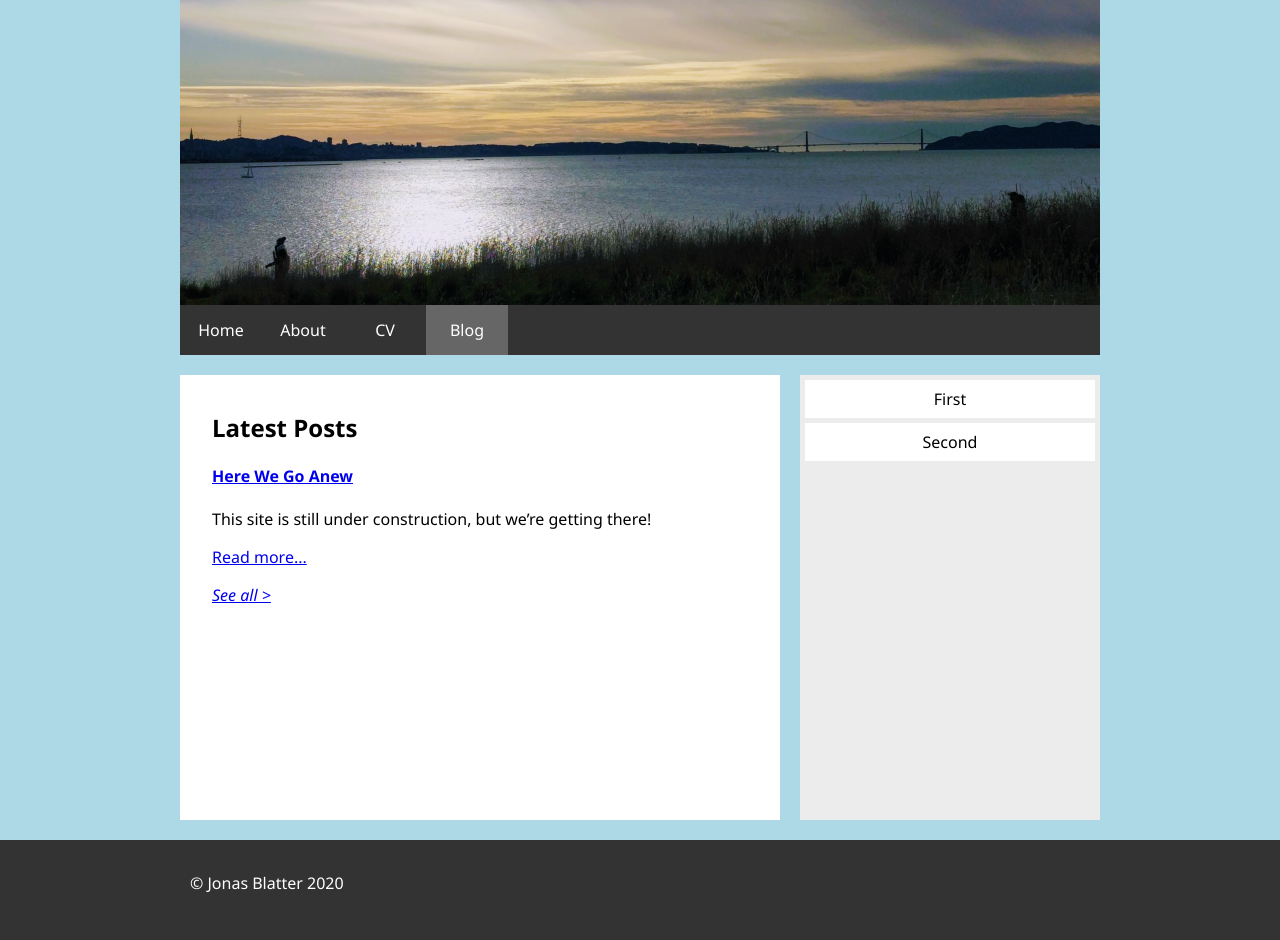
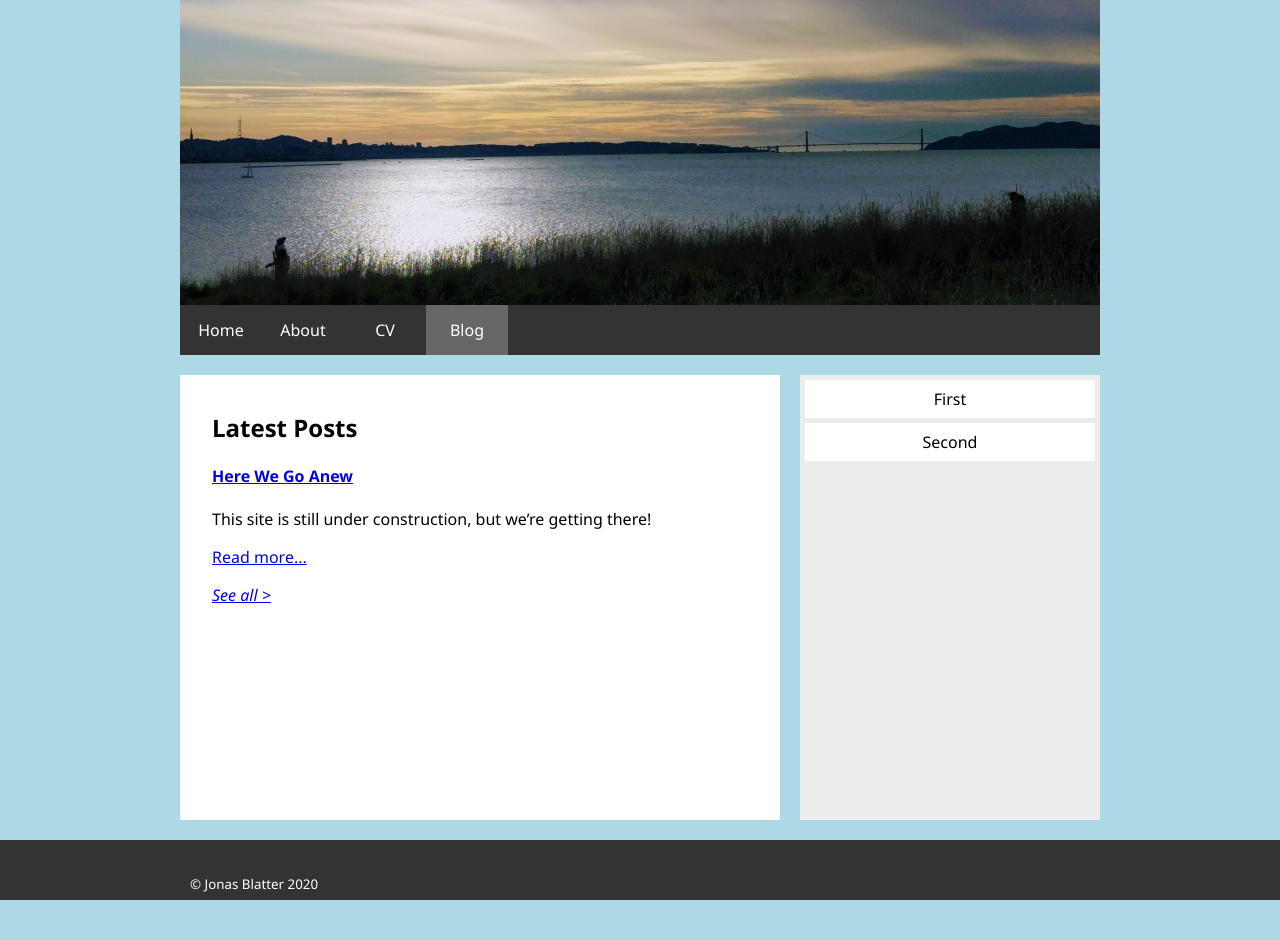
Before and after one commit to jonasblatter/jonasblatter.github.io, a Jekyll site: the page built from blog.md, in a window 1280 px wide. Built offline with Jekyll 4.4.1, drawn with Linux system fonts in a browser that asks for light colours.

```diff
--- a/_includes/footer.html
+++ b/_includes/footer.html
@@ -1 +1 @@
-<p>© Jonas Blatter 2020</p>
+<p><small>© Jonas Blatter 2020</small></p>
--- a/_sass/main.scss
+++ b/_sass/main.scss
@@ -79,10 +79,7 @@ aside {
 
 footer {
   grid-area: footer;
-  height: 100px;
-  width: 100%;
   color: white;
-  margin-top: auto;
   background-color: #333;
   div {
     padding: 1em 2em;
```
